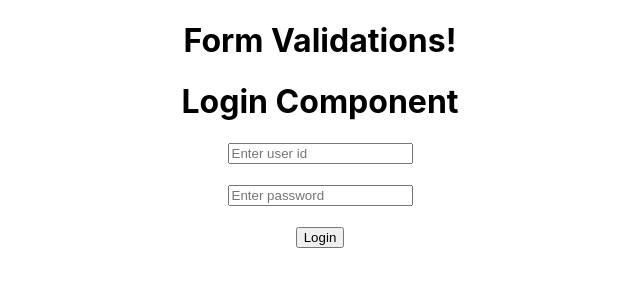
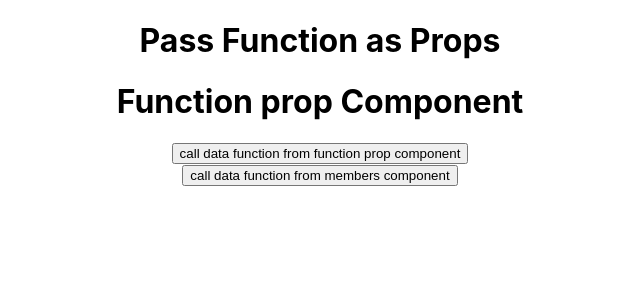
Before and after one commit to pawar789/react-code-step-by-step-youtube, a React (Create React App) app: page / in a window 1280 px wide. Shown: the top 300 px of the page, without its empty margins (320-960 px from the left). Built offline with nearby package versions, Linux system fonts and the light colour scheme.

Commit message:
#20 Pass Function as Props

```diff
--- a/src/App.js
+++ b/src/App.js
@@ -2,11 +2,18 @@ import "./App.css";
 import React, { useState } from "react";
 import Profile from "./Profile";
 import Login from "./Login";
+import Functionprops from "./Functionprop";
+import Members from "./Members";
 function App() {
+  function getData() {
+    console.log("hello");
+    alert("hello from app");
+  }
   return (
     <div className="App">
-      <h1> Form Validations!</h1>
-      <Login />
+      <h1>Pass Function as Props</h1>
+      <Functionprops data={getData} />
+      <Members data={getData} />
     </div>
   );
 }
--- /dev/null
+++ b/src/Functionprop.js
@@ -0,0 +1,13 @@
+function Functionprops(props) {
+  console.log(props);
+  return (
+    <div>
+      <h1>Function prop Component</h1>
+      <button onClick={props.data}>
+        call data function from function prop component
+      </button>
+    </div>
+  );
+}
+
+export default Functionprops;
--- /dev/null
+++ b/src/Members.js
@@ -0,0 +1,10 @@
+function Members(props) {
+  return (
+    <div>
+      <button onClick={props.data}>
+        call data function from members component
+      </button>
+    </div>
+  );
+}
+export default Members;
```
